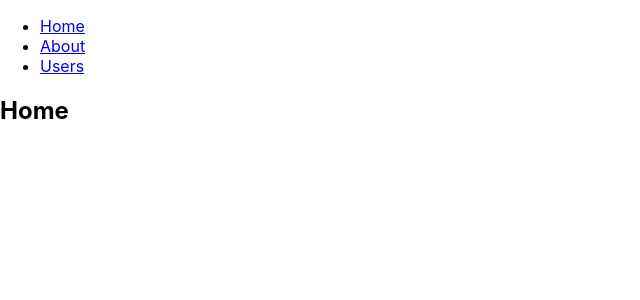
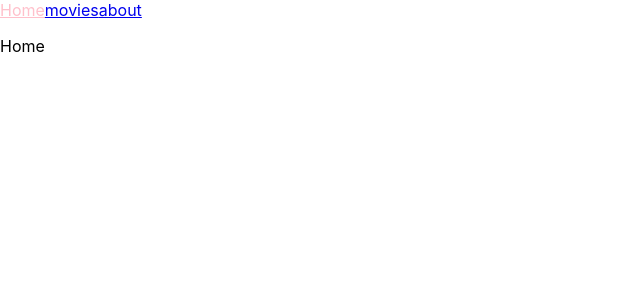
Before and after one commit to systemthinker/routing, a React (Create React App) app: page / in a window 1280 px wide. Shown: the top 300 px of the page, without its empty margins (0-640 px from the left). Built offline with nearby package versions, Linux system fonts and the light colour scheme.

Commit message:
Added navlinks with styling

```diff
--- a/src/App.js
+++ b/src/App.js
@@ -3,53 +3,28 @@ import {
   BrowserRouter as Router,
   Switch,
   Route,
-  Link
+  Link,
+
 } from "react-router-dom";
+
+import DiscoverMoviesPage from './pages/DiscoverMoviesPage'
+import AboutPage from './pages/AboutPage'
+import HomePage from './pages/HomePage'
+import Navbar from './components/Navbar'
 
 export default function App() {
   return (
-    <Router>
-      <div>
-        <nav>
-          <ul>
-            <li>
-              <Link to="/">Home</Link>
-            </li>
-            <li>
-              <Link to="/about">About</Link>
-            </li>
-            <li>
-              <Link to="/users">Users</Link>
-            </li>
-          </ul>
-        </nav>
+    <div className="App">
 
-        {/* A <Switch> looks through its children <Route>s and
-            renders the first one that matches the current URL. */}
-        <Switch>
-          <Route path="/about">
-            <About />
-          </Route>
-          <Route path="/users">
-            <Users />
-          </Route>
-          <Route path="/">
-            <Home />
-          </Route>
-        </Switch>
-      </div>
-    </Router>
+    <Navbar />
+    <Switch>
+
+      <Route path="/discover" component={DiscoverMoviesPage} />
+      <Route path="/about" component={AboutPage} />
+      <Route path="/" component={HomePage} />
+
+  </Switch>
+
+  </div>
   );
 }
-
-function Home() {
-  return <h2>Home</h2>;
-}
-
-function About() {
-  return <h2>About</h2>;
-}
-
-function Users() {
-  return <h2>Users</h2>;
-}
--- /dev/null
+++ b/src/components/Navbar.js
@@ -0,0 +1,24 @@
+import React from 'react';
+import {
+    BrowserRouter as Router,
+    Switch,
+    Route,
+    Link,
+    NavLink,
+
+  } from "react-router-dom";
+
+
+export default function Navbar(){
+    const divStyle = {
+
+        color: 'pink'
+      };
+    return    (
+    <div  >
+        <NavLink activeStyle={divStyle} exact to="/">Home</NavLink>
+        <NavLink activeStyle={divStyle} exact to="/discover">movies</NavLink>
+        <NavLink activeStyle={divStyle} exact to="/about">about</NavLink>
+    </div>
+    )
+}
--- /dev/null
+++ b/src/pages/AboutPage.js
@@ -0,0 +1,5 @@
+import React from 'react';
+
+export default function AboutPage(){
+    return <p>ABOUT</p>
+}
--- /dev/null
+++ b/src/pages/DiscoverMoviesPage.js
@@ -0,0 +1,5 @@
+import React from 'react';
+
+export default function DiscoverMoviesPage(){
+    return <p>Discover Movies</p>
+}
--- /dev/null
+++ b/src/pages/HomePage.js
@@ -0,0 +1,5 @@
+import React from 'react';
+
+export default function Homepage(){
+    return <p>Home</p>
+}
```
